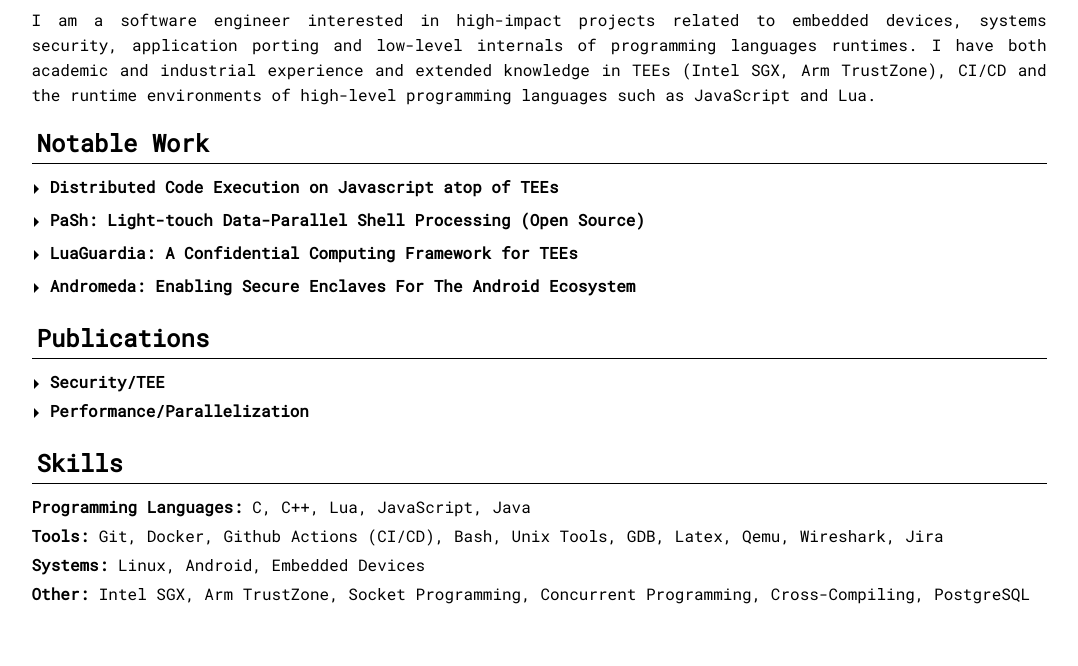
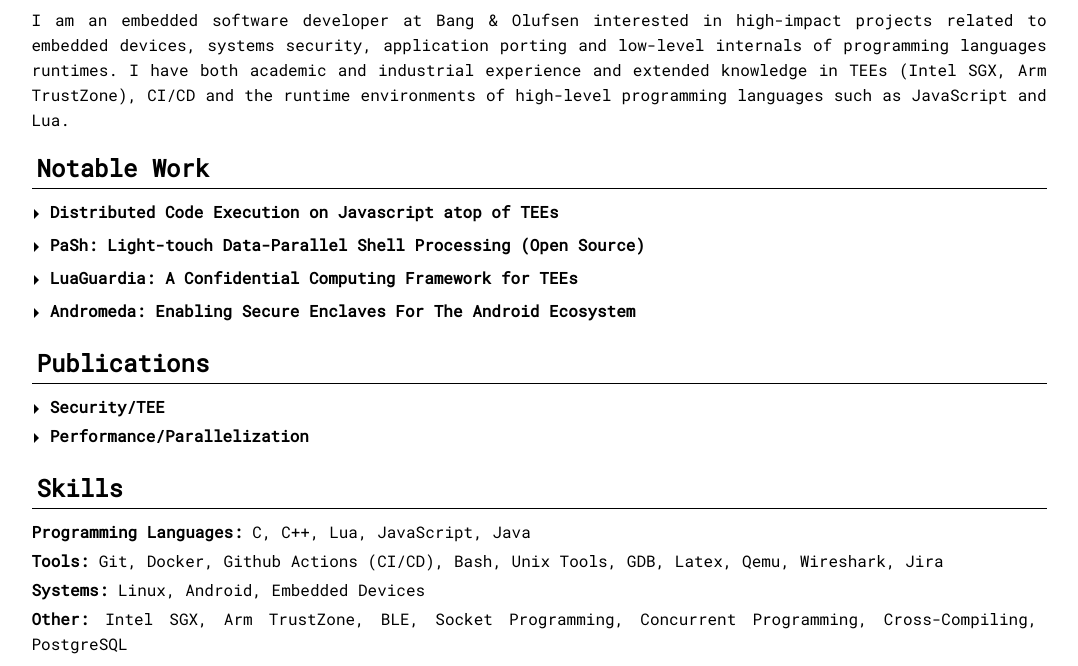
Before and after one commit to dkarnikis/dkarnikis.github.io, a plain HTML site: page index.html in a window 1280 px wide. Shown: the part 177-843 px from the top of the page, without its empty margins (101-1179 px from the left). Before the commit the page ends 800 px from the top, so only its background shows below. Drawn offline with Linux system fonts and the light colour scheme.

Commit message:
updates
Signed-off-by: dkarnikis <dkarnikis>

```diff
--- a/index.html
+++ b/index.html
@@ -37,7 +37,7 @@
         <section>
             <h2>About me</h2>
             <div class="section-content">
-                <p>I am a software engineer interested in high-impact projects related to embedded devices, systems security, application porting and low-level internals of programming languages runtimes.  I have both academic and industrial experience and extended knowledge in TEEs (Intel SGX, Arm TrustZone), CI/CD and the runtime environments of high-level programming languages such as JavaScript and Lua.</p>
+                <p>I am an embedded software developer at Bang & Olufsen interested in high-impact projects related to embedded devices, systems security, application porting and low-level internals of programming languages runtimes.  I have both academic and industrial experience and extended knowledge in TEEs (Intel SGX, Arm TrustZone), CI/CD and the runtime environments of high-level programming languages such as JavaScript and Lua.</p>
             </div>
         </section><!--=====================Notable Work===========================-->
         <section>
@@ -83,7 +83,7 @@
                         <p>First port of Intel SGX to Android x86 Ecosystem.</p>
                         <ul class="notable-work-points">
                             <li>Ported Intel SGX framework, libraries, modules dependencies to AOSP x86 port</li>
-                            <li>Developed and enhanced popular Android services (Keystore, Pairing protocols) with enclave capabilities</li>
+                            <li>Developed and enhanced popular Android services with enclave capabilities</li>
                             <li>Offer a Java API for facilitating the use of SGX features in Android applications</li>
                             <li>Offer a toolchain, fully compliant with Android and Intel SGX</li>
                         </ul>
@@ -152,7 +152,7 @@
                     <li><b>Programming Languages: </b> C, C++, Lua, JavaScript, Java</li>
                     <li><b>Tools: </b> Git, Docker, Github Actions (CI/CD), Bash, Unix Tools, GDB, Latex, Qemu, Wireshark, Jira</li>
                     <li><b>Systems: </b> Linux, Android, Embedded Devices</li>
-                    <li><b>Other: </b> Intel SGX, Arm TrustZone, Socket Programming, Concurrent Programming, Cross-Compiling, PostgreSQL</li>
+                    <li><b>Other: </b> Intel SGX, Arm TrustZone, BLE, Socket Programming, Concurrent Programming, Cross-Compiling, PostgreSQL</li>
                 </ul>
             </div>
         </section>
```
